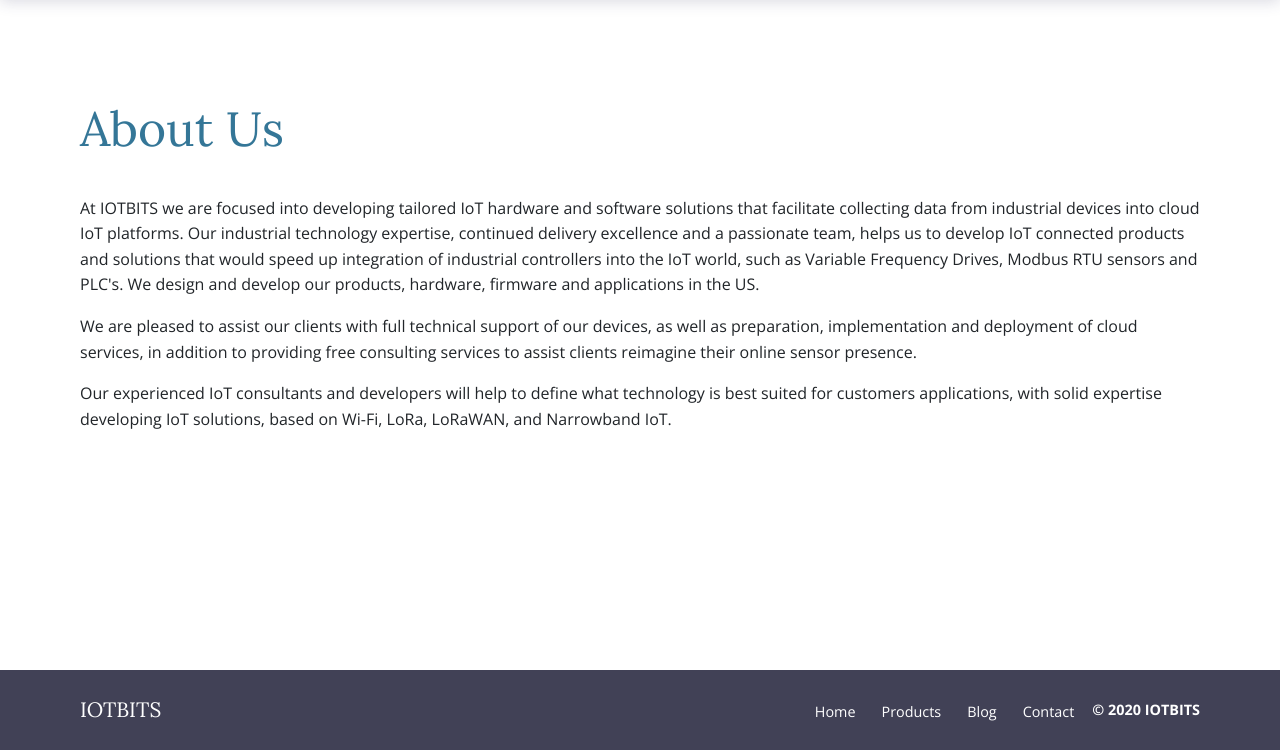
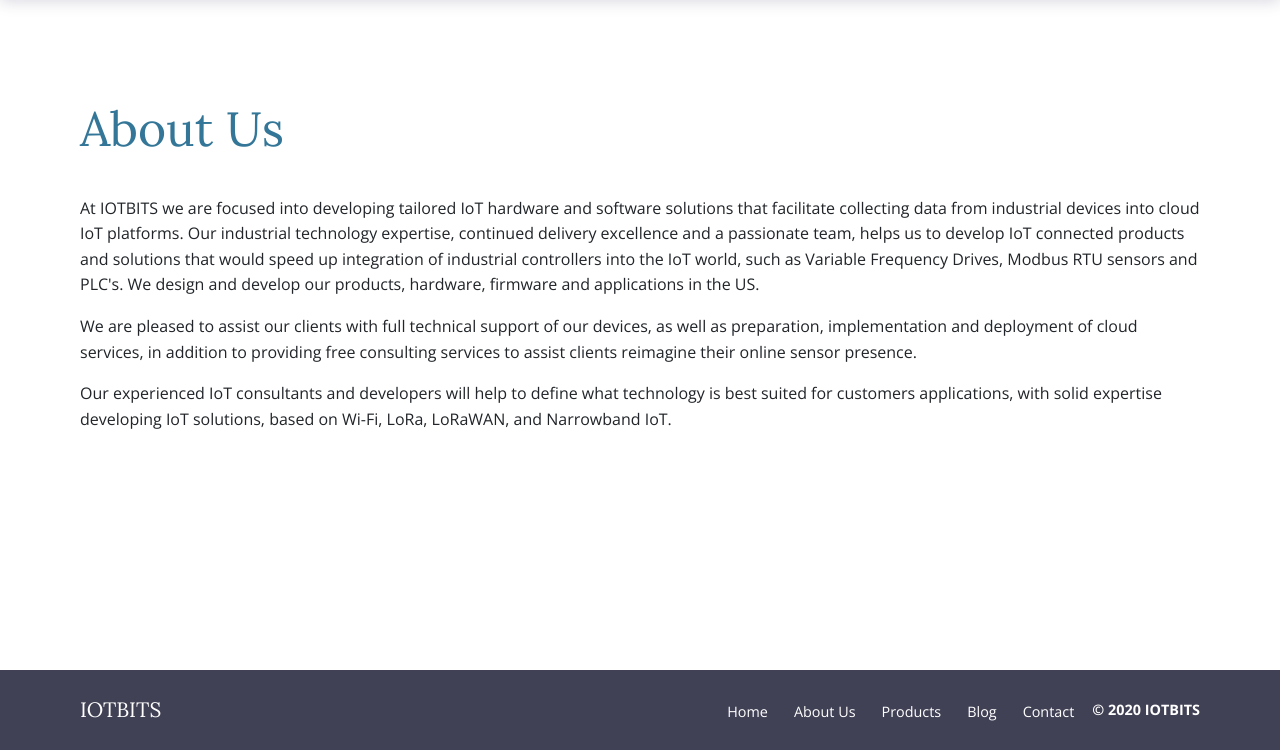
Before and after one commit to iotbits-us/iotbits.net, a Gatsby site: page /about-us in a window 1280 px wide. Shown: the part 50-800 px from the top of the page. Built offline with nearby package versions, Linux system fonts and the light colour scheme; Gatsby itself is replaced by a stand-in of ours.

Commit message:
Add link to footer

```diff
--- a/src/components/Footer.js
+++ b/src/components/Footer.js
@@ -12,6 +12,10 @@
               <li>
                 {' '}
                 <Link to="/">Home</Link>
+              </li>
+              <li>
+                {' '}
+                <Link to="/about-us">About Us</Link>
               </li>
               <li>
                 {' '}
```
